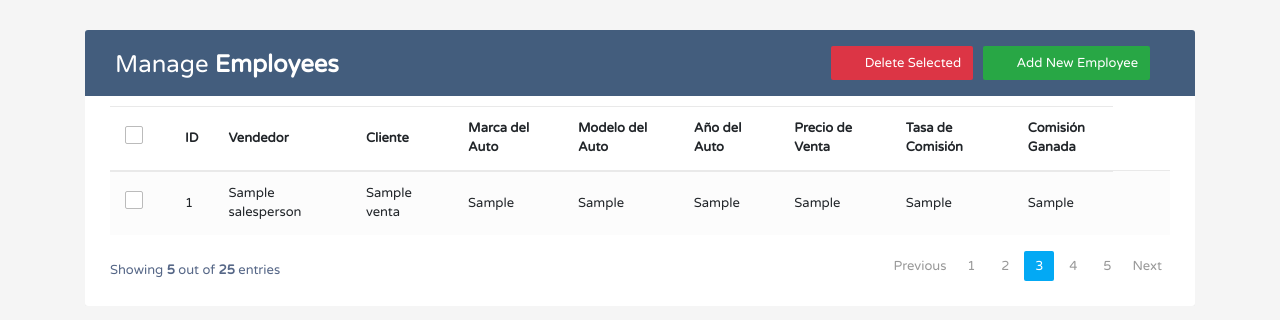
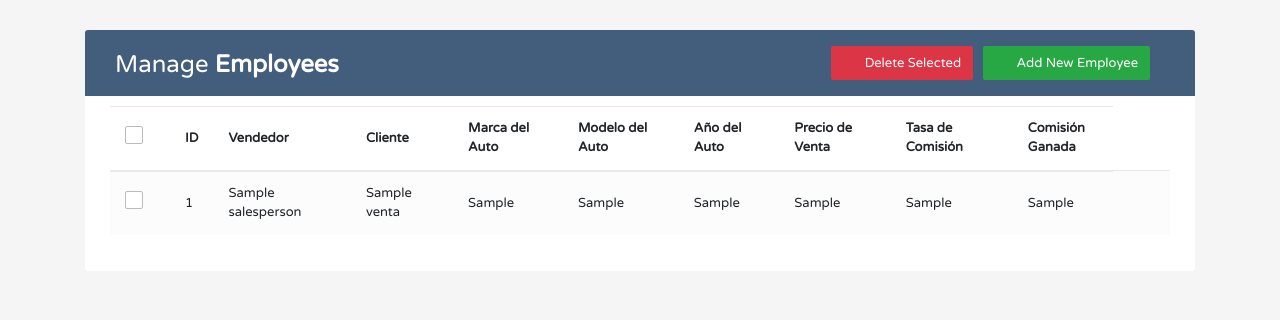
Before and after one commit to jnnavarro0/ProyectoModelados, a Flask app: page / in a window 1280 px wide. Shown: the top 320 px of the page. Run offline with Flask 2, Linux system fonts and the light colour scheme; a database or web service that is not in the repository returns one stand-in record (values such as "Sample title"); some libraries are stand-ins or nearby versions.

Commit message:
Update index.html

```diff
--- a/app/templates/index.html
+++ b/app/templates/index.html
@@ -3,7 +3,7 @@
 <head>
 <meta charset="utf-8">
 <meta name="viewport" content="width=device-width, initial-scale=1, shrink-to-fit=no">
-<title>Bootstrap CRUD Data Table for Database with Modal Form</title>
+<title>CRUD Data Table</title>
 <link rel="stylesheet" href="https://fonts.googleapis.com/css?family=Roboto|Varela+Round">
 <link rel="stylesheet" href="https://stackpath.bootstrapcdn.com/bootstrap/4.5.0/css/bootstrap.min.css">
 <link rel="stylesheet" href="https://fonts.googleapis.com/icon?family=Material+Icons">
@@ -360,16 +360,6 @@ $(document).ready(function() {
 			</table>
 		</form>
 			<div class="clearfix">
-				<div class="hint-text">Showing <b>5</b> out of <b>25</b> entries</div>
-				<ul class="pagination">
-					<li class="page-item disabled"><a href="#">Previous</a></li>
-					<li class="page-item"><a href="#" class="page-link">1</a></li>
-					<li class="page-item"><a href="#" class="page-link">2</a></li>
-					<li class="page-item active"><a href="#" class="page-link">3</a></li>
-					<li class="page-item"><a href="#" class="page-link">4</a></li>
-					<li class="page-item"><a href="#" class="page-link">5</a></li>
-					<li class="page-item"><a href="#" class="page-link">Next</a></li>
-				</ul>
 			</div>
 		</div>
 	</div>
```
